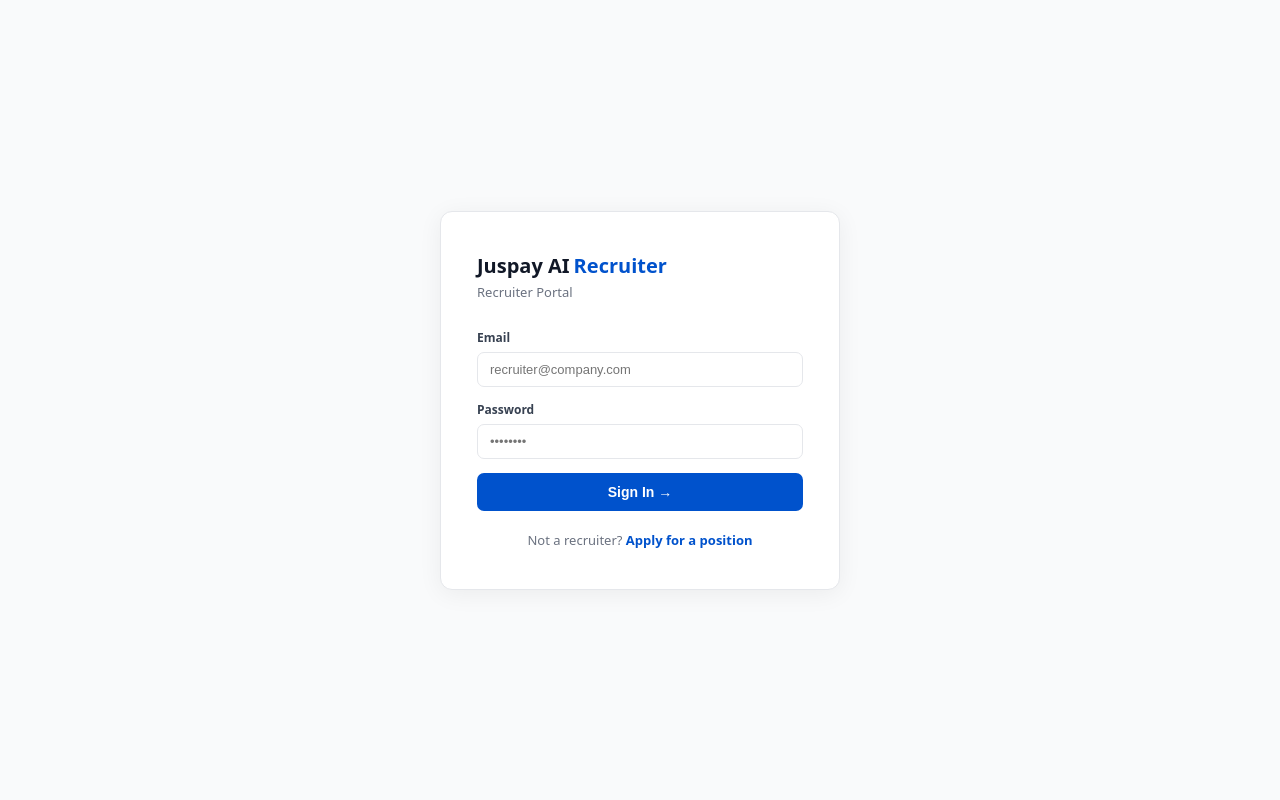
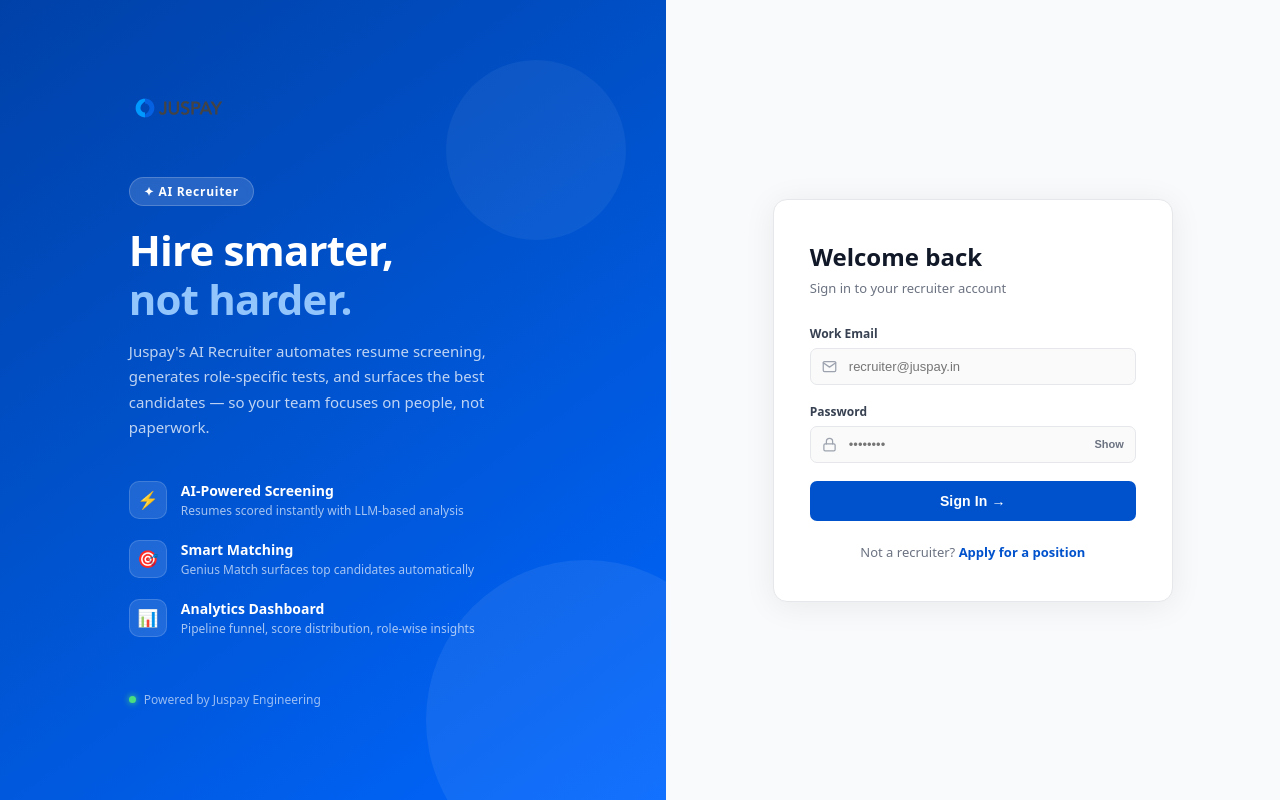
Before and after one commit to dillipb2014-spec/ai-recruiter, a Next.js app in the folder frontend/: page /login in a window 1280 px wide. Built offline with nearby package versions, Linux system fonts and the light colour scheme; no server answers.

Commit message:
auto: 2026-03-25 17:50:37

```diff
--- a/frontend/src/app/login/page.jsx
+++ b/frontend/src/app/login/page.jsx
@@ -3,6 +3,12 @@
 import { useRouter } from "next/navigation";
 
 const API = process.env.NEXT_PUBLIC_API_URL || "http://localhost:4000";
+
+const FEATURES = [
+  { icon: "⚡", title: "AI-Powered Screening", desc: "Resumes scored instantly with LLM-based analysis" },
+  { icon: "🎯", title: "Smart Matching", desc: "Genius Match surfaces top candidates automatically" },
+  { icon: "📊", title: "Analytics Dashboard", desc: "Pipeline funnel, score distribution, role-wise insights" },
+];
 
 export default function LoginPage() {
   const router = useRouter();
@@ -10,6 +16,7 @@
   const [password, setPassword] = useState("");
   const [error, setError]       = useState("");
   const [loading, setLoading]   = useState(false);
+  const [showPw, setShowPw]     = useState(false);
 
   async function handleSubmit(e) {
     e.preventDefault();
@@ -32,34 +39,116 @@
   }
 
   return (
-    <main style={s.bg}>
-      <div style={s.card}>
-        <div style={s.brand}>
-          <span style={s.logo}>Juspay AI</span>
-          <span style={s.logoAi}>Recruiter</span>
+    <main style={s.shell}>
+
+      {/* ── Left Panel ── */}
+      <div style={s.left}>
+        <div style={s.leftInner}>
+
+          {/* Logo */}
+          <div style={s.logoRow}>
+            <img src="/juspay-logo.svg" alt="Juspay" style={{ height: 32 }} />
           </div>
-        <p style={s.sub}>Recruiter Portal</p>
 
-        <form onSubmit={handleSubmit} style={{ display: "flex", flexDirection: "column", gap: 14 }}>
+          {/* Hero text */}
+          <div style={s.hero}>
+            <div style={s.aiChip}>✦ AI Recruiter</div>
+            <h1 style={s.heroTitle}>
+              Hire smarter,<br />
+              <span style={s.heroAccent}>not harder.</span>
+            </h1>
+            <p style={s.heroSub}>
+              Juspay's AI Recruiter automates resume screening, generates role-specific
+              tests, and surfaces the best candidates — so your team focuses on people,
+              not paperwork.
+            </p>
+          </div>
+
+          {/* Feature list */}
+          <div style={s.features}>
+            {FEATURES.map((f) => (
+              <div key={f.title} style={s.featureRow}>
+                <div style={s.featureIcon}>{f.icon}</div>
                 <div>
-            <label style={s.label}>Email</label>
+                  <p style={s.featureTitle}>{f.title}</p>
+                  <p style={s.featureDesc}>{f.desc}</p>
+                </div>
+              </div>
+            ))}
+          </div>
+
+          {/* Bottom badge */}
+          <div style={s.badge}>
+            <span style={s.badgeDot} />
+            Powered by Juspay Engineering
+          </div>
+        </div>
+
+        {/* Decorative circles */}
+        <div style={{ ...s.circle, width: 320, height: 320, bottom: -80, right: -80, opacity: 0.07 }} />
+        <div style={{ ...s.circle, width: 180, height: 180, top: 60, right: 40, opacity: 0.05 }} />
+      </div>
+
+      {/* ── Right Panel ── */}
+      <div style={s.right}>
+        <div style={s.formCard}>
+
+          <div style={s.formHeader}>
+            <h2 style={s.formTitle}>Welcome back</h2>
+            <p style={s.formSub}>Sign in to your recruiter account</p>
+          </div>
+
+          <form onSubmit={handleSubmit} style={s.form}>
+
+            <div style={s.field}>
+              <label style={s.label}>Work Email</label>
+              <div style={s.inputWrap}>
+                <span style={s.inputIcon}>
+                  <svg width="15" height="15" viewBox="0 0 24 24" fill="none" stroke="#9ca3af" strokeWidth="2" strokeLinecap="round" strokeLinejoin="round">
+                    <path d="M4 4h16c1.1 0 2 .9 2 2v12c0 1.1-.9 2-2 2H4c-1.1 0-2-.9-2-2V6c0-1.1.9-2 2-2z"/><polyline points="22,6 12,13 2,6"/>
+                  </svg>
+                </span>
                 <input
                   type="email" required value={email}
                   onChange={(e) => setEmail(e.target.value)}
-              style={s.input} placeholder="recruiter@company.com"
+                  style={s.input} placeholder="recruiter@juspay.in"
+                  autoComplete="email"
                 />
               </div>
-          <div>
+            </div>
+
+            <div style={s.field}>
               <label style={s.label}>Password</label>
+              <div style={s.inputWrap}>
+                <span style={s.inputIcon}>
+                  <svg width="15" height="15" viewBox="0 0 24 24" fill="none" stroke="#9ca3af" strokeWidth="2" strokeLinecap="round" strokeLinejoin="round">
+                    <rect x="3" y="11" width="18" height="11" rx="2" ry="2"/><path d="M7 11V7a5 5 0 0 1 10 0v4"/>
+                  </svg>
+                </span>
                 <input
-              type="password" required value={password}
+                  type={showPw ? "text" : "password"} required value={password}
                   onChange={(e) => setPassword(e.target.value)}
                   style={s.input} placeholder="••••••••"
+                  autoComplete="current-password"
                 />
+                <button type="button" onClick={() => setShowPw(v => !v)} style={s.eyeBtn}>
+                  {showPw ? "Hide" : "Show"}
+                </button>
               </div>
-          {error && <p style={s.error}>{error}</p>}
-          <button type="submit" disabled={loading} style={{ ...s.btn, opacity: loading ? 0.7 : 1 }}>
-            {loading ? "Signing in…" : "Sign In →"}
+            </div>
+
+            {error && (
+              <div style={s.errorBox}>
+                <span style={{ marginRight: 6 }}>⚠</span>{error}
+              </div>
+            )}
+
+            <button type="submit" disabled={loading} style={{ ...s.btn, opacity: loading ? 0.75 : 1 }}>
+              {loading ? (
+                <span style={{ display: "flex", alignItems: "center", justifyContent: "center", gap: 8 }}>
+                  <span style={s.spinner} /> Signing in…
+                </span>
+              ) : "Sign In →"}
             </button>
           </form>
 
@@ -70,20 +159,51 @@
             </a>
           </p>
         </div>
+      </div>
+
+      <style>{`
+        @keyframes spin { to { transform: rotate(360deg); } }
+      `}</style>
     </main>
   );
 }
 
 const s = {
-  bg:        { minHeight: "100vh", display: "flex", alignItems: "center", justifyContent: "center", background: "#f9fafb" },
-  card:      { background: "#fff", border: "1px solid #e5e7eb", borderRadius: 12, padding: "40px 36px", width: "100%", maxWidth: 400, boxShadow: "0 4px 24px rgba(0,0,0,0.06)" },
-  brand:     { display: "flex", alignItems: "center", gap: 4, marginBottom: 4 },
-  logo:      { fontSize: 20, fontWeight: 700, color: "#111827" },
-  logoAi:    { fontSize: 20, fontWeight: 700, color: "#0052cc" },
-  sub:       { margin: "0 0 28px", fontSize: 13, color: "#6b7280" },
-  label:     { display: "block", fontSize: 12, fontWeight: 600, color: "#374151", marginBottom: 6 },
-  input:     { width: "100%", padding: "9px 12px", border: "1px solid #e5e7eb", borderRadius: 7, fontSize: 13, color: "#111827", outline: "none", boxSizing: "border-box" },
-  btn:       { padding: "11px", background: "#0052cc", color: "#fff", border: "none", borderRadius: 7, fontSize: 14, fontWeight: 600, cursor: "pointer" },
-  error:     { margin: 0, fontSize: 12, color: "#dc2626", background: "#fee2e2", padding: "8px 12px", borderRadius: 6 },
-  applyLink: { margin: "20px 0 0", fontSize: 13, color: "#6b7280", textAlign: "center" },
+  shell:        { display: "flex", minHeight: "100vh", fontFamily: "system-ui, -apple-system, sans-serif" },
+
+  // Left
+  left:         { flex: "0 0 52%", background: "linear-gradient(145deg, #0041a8 0%, #0052cc 45%, #0066ff 100%)", position: "relative", overflow: "hidden", display: "flex", alignItems: "center", justifyContent: "center" },
+  leftInner:    { position: "relative", zIndex: 2, padding: "48px 56px", maxWidth: 520, width: "100%" },
+  logoRow:      { marginBottom: 48 },
+  hero:         { marginBottom: 40 },
+  aiChip:       { display: "inline-flex", alignItems: "center", gap: 6, background: "rgba(255,255,255,0.15)", color: "#fff", fontSize: 12, fontWeight: 700, padding: "5px 14px", borderRadius: 999, marginBottom: 20, letterSpacing: "0.06em", backdropFilter: "blur(4px)", border: "1px solid rgba(255,255,255,0.2)" },
+  heroTitle:    { margin: "0 0 16px", fontSize: 42, fontWeight: 800, color: "#fff", lineHeight: 1.15, letterSpacing: "-0.02em" },
+  heroAccent:   { color: "#93c5fd" },
+  heroSub:      { margin: 0, fontSize: 15, color: "rgba(255,255,255,0.75)", lineHeight: 1.7, maxWidth: 400 },
+  features:     { display: "flex", flexDirection: "column", gap: 20, marginBottom: 48 },
+  featureRow:   { display: "flex", alignItems: "flex-start", gap: 14 },
+  featureIcon:  { width: 38, height: 38, borderRadius: 10, background: "rgba(255,255,255,0.12)", display: "flex", alignItems: "center", justifyContent: "center", fontSize: 17, flexShrink: 0, border: "1px solid rgba(255,255,255,0.15)" },
+  featureTitle: { margin: "0 0 2px", fontSize: 14, fontWeight: 700, color: "#fff" },
+  featureDesc:  { margin: 0, fontSize: 12, color: "rgba(255,255,255,0.65)", lineHeight: 1.5 },
+  badge:        { display: "inline-flex", alignItems: "center", gap: 8, fontSize: 12, color: "rgba(255,255,255,0.6)", fontWeight: 500 },
+  badgeDot:     { width: 7, height: 7, borderRadius: "50%", background: "#4ade80", boxShadow: "0 0 6px #4ade80" },
+  circle:       { position: "absolute", borderRadius: "50%", background: "#fff" },
+
+  // Right
+  right:        { flex: 1, background: "#f9fafb", display: "flex", alignItems: "center", justifyContent: "center", padding: "40px 32px" },
+  formCard:     { width: "100%", maxWidth: 400, background: "#fff", border: "1px solid #e5e7eb", borderRadius: 14, padding: "40px 36px", boxShadow: "0 4px 32px rgba(0,0,0,0.07)" },
+  formHeader:   { marginBottom: 28 },
+  formTitle:    { margin: "0 0 6px", fontSize: 24, fontWeight: 700, color: "#111827" },
+  formSub:      { margin: 0, fontSize: 13, color: "#6b7280" },
+  form:         { display: "flex", flexDirection: "column", gap: 18 },
+  field:        { display: "flex", flexDirection: "column", gap: 6 },
+  label:        { fontSize: 12, fontWeight: 600, color: "#374151" },
+  inputWrap:    { position: "relative", display: "flex", alignItems: "center" },
+  inputIcon:    { position: "absolute", left: 12, display: "flex", alignItems: "center", pointerEvents: "none" },
+  input:        { width: "100%", padding: "10px 12px 10px 38px", border: "1px solid #e5e7eb", borderRadius: 7, fontSize: 13, color: "#111827", outline: "none", boxSizing: "border-box", background: "#fafafa" },
+  eyeBtn:       { position: "absolute", right: 12, background: "none", border: "none", fontSize: 11, fontWeight: 600, color: "#6b7280", cursor: "pointer", padding: 0 },
+  errorBox:     { display: "flex", alignItems: "center", fontSize: 12, color: "#dc2626", background: "#fee2e2", border: "1px solid #fecaca", padding: "9px 12px", borderRadius: 7 },
+  btn:          { padding: "12px", background: "#0052cc", color: "#fff", border: "none", borderRadius: 7, fontSize: 14, fontWeight: 700, cursor: "pointer", letterSpacing: "0.01em" },
+  spinner:      { width: 14, height: 14, border: "2px solid rgba(255,255,255,0.3)", borderTopColor: "#fff", borderRadius: "50%", display: "inline-block", animation: "spin 0.7s linear infinite" },
+  applyLink:    { margin: "22px 0 0", fontSize: 13, color: "#6b7280", textAlign: "center" },
 };
```
Lines whose indentation alone changed are shown as unchanged.
